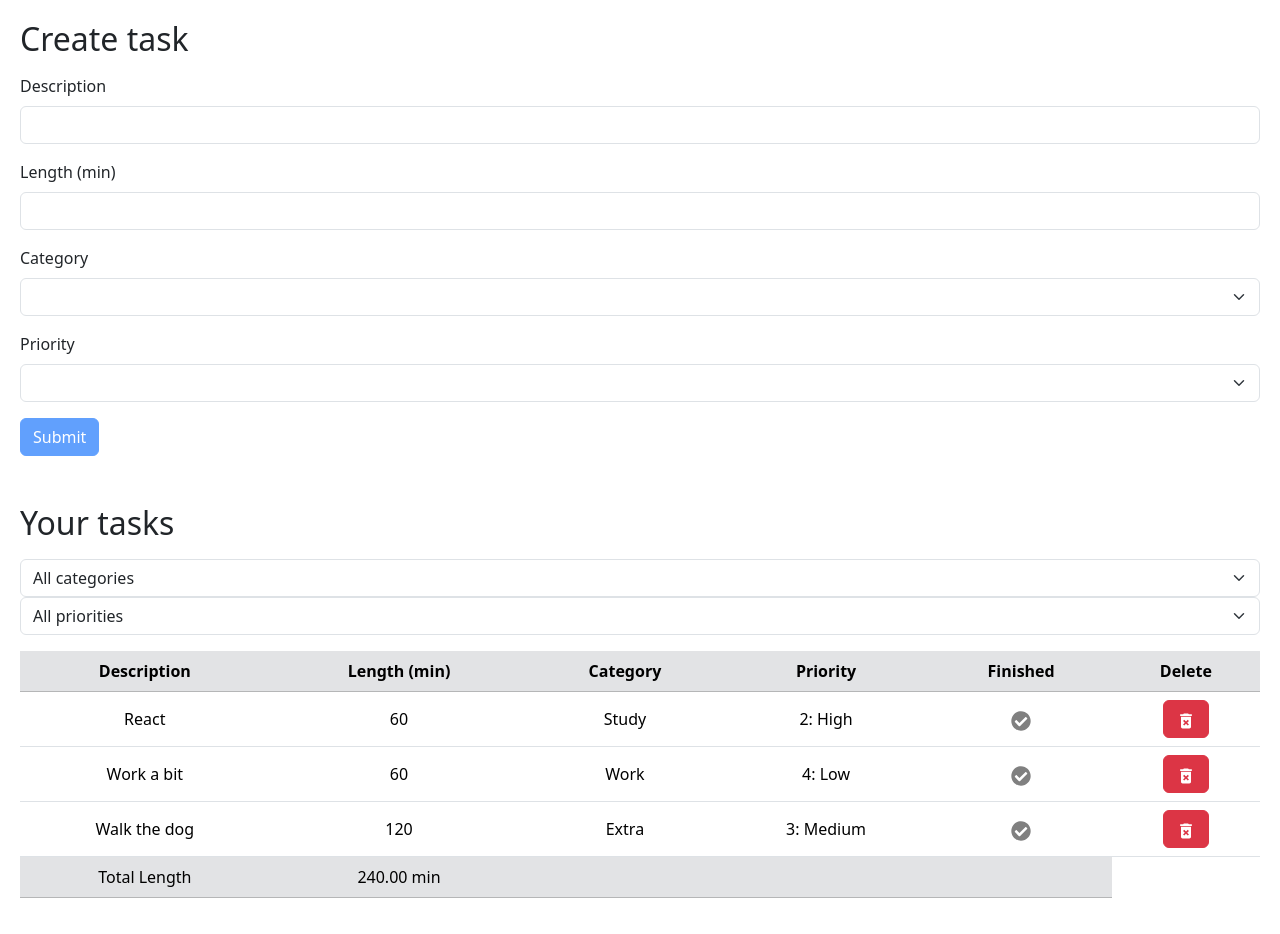
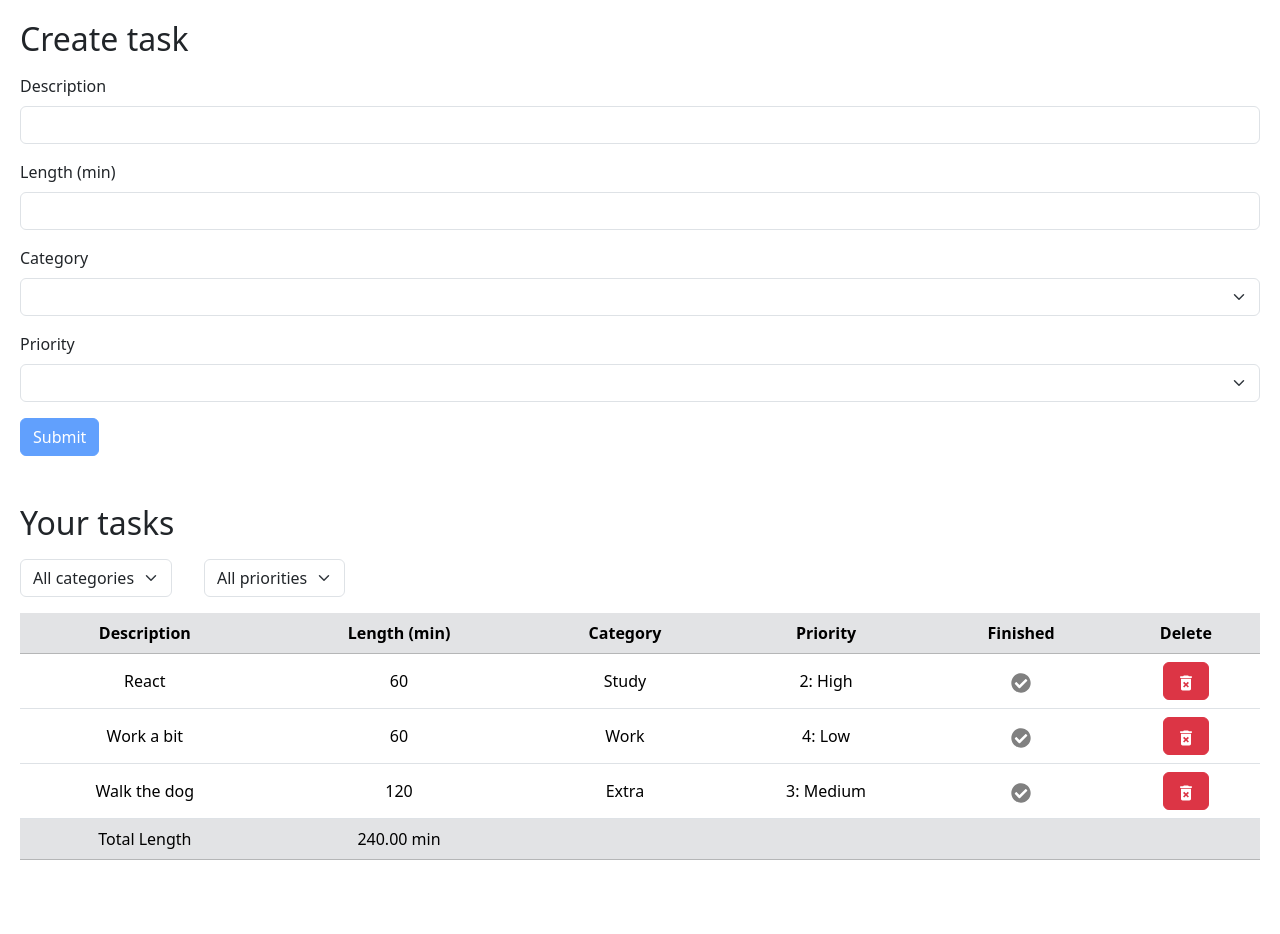
Before and after one commit to FAC29A/Chris_Alex_React, a React (Vite) app: page / in a window 1280 px wide. After the commit the page ends 896 px from the top, so only its background shows below. Built offline with nearby package versions, Linux system fonts and the light colour scheme.

Commit message:
Unifying Filter

```diff
--- a/src/App.tsx
+++ b/src/App.tsx
@@ -112,12 +112,16 @@ function App() {
 
       <div className="mb-3">
         <h2 className="mb-3">Your tasks</h2>
+        <div className='flexContainer'>
         <Filter
           onSelectCategory={(category) => setSelectedCategory(category)}
+          onSelectPriority={(priority) => setSelectedPriority(priority)}
         ></Filter>
         <Filter2
           onSelectPriority={(priority) => setSelectedPriority(priority)}
+          onSelectCategory={(category) => setSelectedCategory(category)}
         ></Filter2>
+        </div>
       </div>
       <TaskList
         tasks={visibleTasks()}
--- a/src/components/Filter.tsx
+++ b/src/components/Filter.tsx
@@ -1,14 +1,18 @@
-import categories from "./categories"
+import categories from './categories'
 
 interface Props {
 	onSelectCategory: (category: string) => void
+	onSelectPriority: (priority: string) => void
 }
 
-const Filter = ({ onSelectCategory }: Props) => {
+const Filter = ({ onSelectCategory, onSelectPriority }: Props) => {
 	return (
 		<select
-			className='form-select'
-			onChange={(event) => onSelectCategory(event.target.value)}
+			className='form-select width100'
+			onChange={(event) => {
+				onSelectCategory(event.target.value)
+				onSelectPriority('All priorities')
+			}}
 		>
 			<option value=''>All categories</option>
 			{categories.map((category) => (
--- a/src/components/Filter2.tsx
+++ b/src/components/Filter2.tsx
@@ -1,14 +1,18 @@
-import priorities from "./priorities"
+import priorities from './priorities'
 
 interface Props {
 	onSelectPriority: (priority: string) => void
+	onSelectCategory: (category: string) => void
 }
 
-const Filter2 = ({ onSelectPriority }: Props) => {
+const Filter2 = ({ onSelectPriority, onSelectCategory }: Props) => {
 	return (
 		<select
-			className='form-select'
-			onChange={(event) => onSelectPriority(event.target.value)}
+			className='form-select width100'
+			onChange={(event) => {
+				onSelectPriority(event.target.value)
+				onSelectCategory('All categories')
+			}}
 		>
 			<option value=''>All priorities</option>
 			{priorities.map((priority) => (
--- a/src/components/TaskList.tsx
+++ b/src/components/TaskList.tsx
@@ -93,6 +93,7 @@ const TaskList = ({ tasks, onDelete, onFinished, sortBy }: Props) => {
 					<td></td>
 					<td></td>
 					<td></td>
+					<td></td>
 				</tr>
 			</tfoot>
 		</table>
--- a/src/components/index.css
+++ b/src/components/index.css
@@ -1,3 +1,11 @@
 body {
 	padding: 20px;
 }
+.flexContainer {
+	display: flex;
+	gap: 2rem;
+}
+
+.width100 {
+	width: auto !important
+}
```
